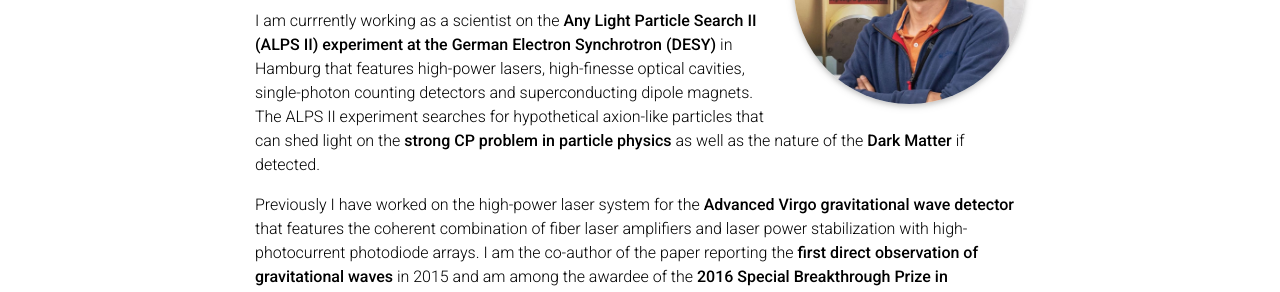
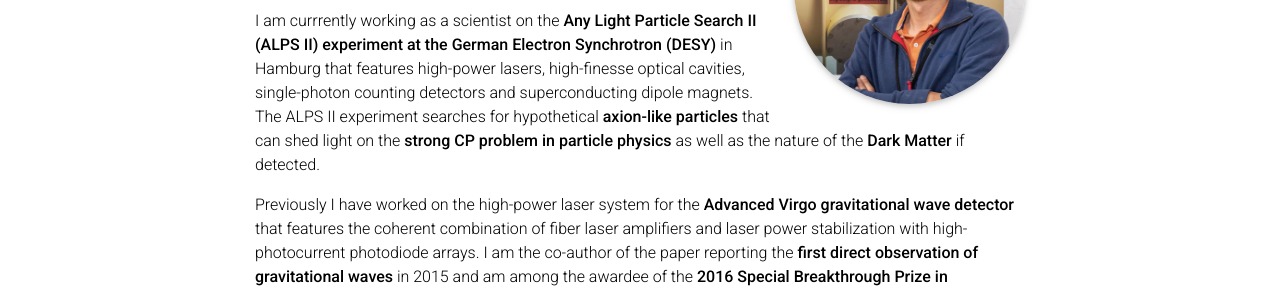
Before and after one commit to liouei/liouei.github.io, a Jekyll site: the page built from _pages/about.md, in a window 1280 px wide. Shown: the part 327-619 px from the top of the page. Built offline with Jekyll 4.4.1, drawn with Linux system fonts in a browser that asks for light colours; full-size pictures stand in for the smaller copies a plugin makes; comment, search, counter and statistics services are not loaded; a style sheet for code colours, icons or effects is not loaded.

```diff
--- a/_pages/about.md
+++ b/_pages/about.md
@@ -19,6 +19,6 @@ social: false  # includes social icons at the bottom of the page
 
 I am an optical physicist specialized in **high-power fiber lasers**, **laser power stabilization**, **precision interferometry** with **optical cavities**, and the **numerical modelling of electromagnetic waves**. I have been applying my optics background to large-scale experiments that address some of the most fundamental questions in physics.
 
-I am currrently working as a scientist on the **Any Light Particle Search II (ALPS II) experiment at the German Electron Synchrotron (DESY)** in Hamburg that features high-power lasers, high-finesse optical cavities, single-photon counting detectors and superconducting dipole magnets. The ALPS II experiment searches for hypothetical axion-like particles that can shed light on the **strong CP problem in particle physics** as well as the nature of the **Dark Matter** if detected.
+I am currrently working as a scientist on the **Any Light Particle Search II (ALPS II) experiment at the German Electron Synchrotron (DESY)** in Hamburg that features high-power lasers, high-finesse optical cavities, single-photon counting detectors and superconducting dipole magnets. The ALPS II experiment searches for hypothetical **axion-like particles** that can shed light on the **strong CP problem in particle physics** as well as the nature of the **Dark Matter** if detected.
 
 Previously I have worked on the high-power laser system for the **Advanced Virgo gravitational wave detector** that features the coherent combination of fiber laser amplifiers and laser power stabilization with high-photocurrent photodiode arrays. I am the co-author of the paper reporting the **first direct observation of gravitational waves** in 2015 and am among the awardee of the **2016 Special Breakthrough Prize in Fundamental Physics**.
```
